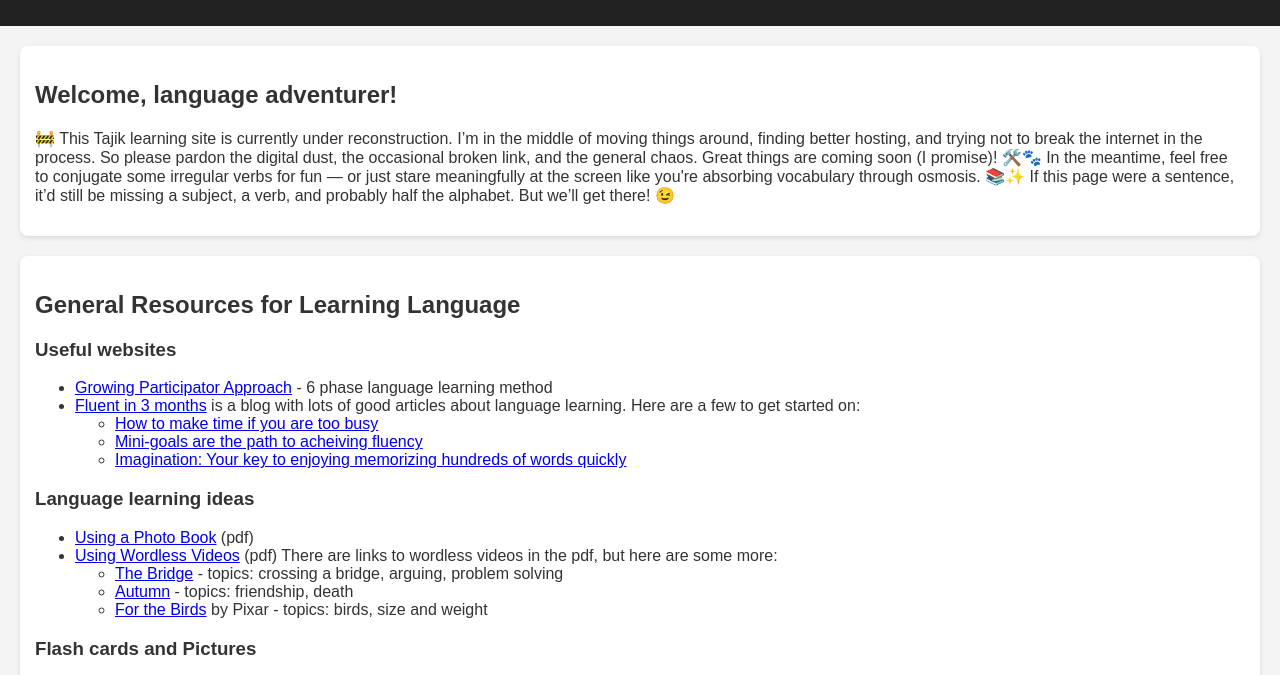
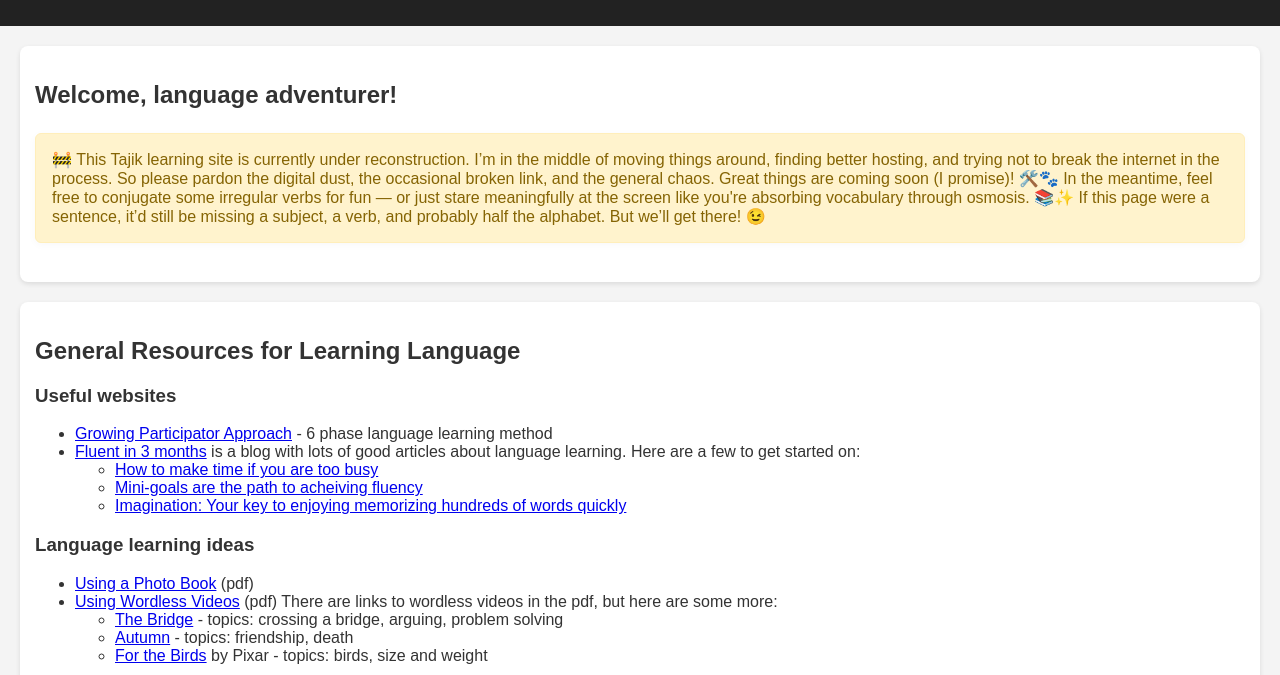
Before and after one commit to haagamble/talktajiktoday, a website: page index.html in a window 1280 px wide. Shown: the part 109-784 px from the top of the page. Drawn offline with Linux system fonts and the light colour scheme.

Commit message:
Add alert styling to home page

```diff
--- a/index.html
+++ b/index.html
@@ -26,7 +26,8 @@
     <main>
         <section id="home">
             <h2>Welcome, language adventurer!</h2>
-            <p> 🚧 This Tajik learning site is currently under reconstruction. I’m in the middle of moving things
+            <p class="alert-info"> 🚧 This Tajik learning site is currently under reconstruction. I’m in the middle of
+                moving things
                 around, finding better hosting,
                 and trying not to break the internet in the process.
 
```
